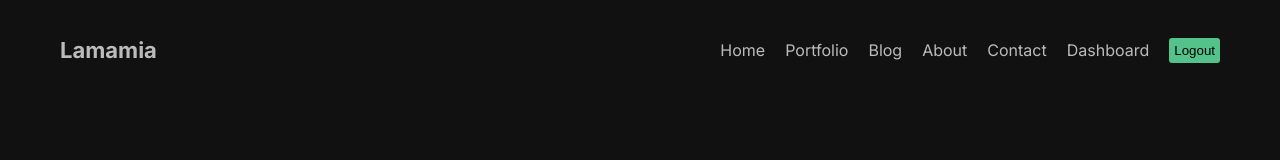
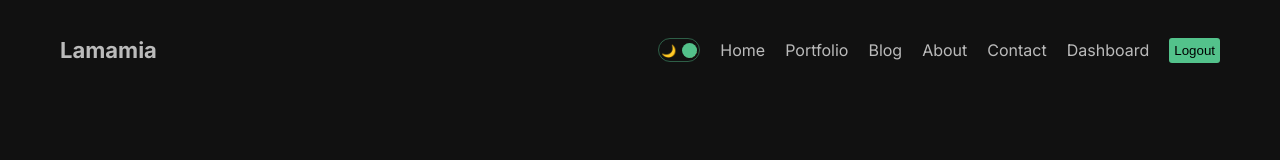
Before and after one commit to Ziaulhaq11/nextjs-new, a Next.js app: page / in a window 1280 px wide. Shown: the top 160 px of the page. Built offline with nearby package versions, Linux system fonts and the light colour scheme.

Commit message:
dark mode done with Context

```diff
--- a/src/app/globals.css
+++ b/src/app/globals.css
@@ -8,8 +8,6 @@
 body {
   max-width: 100vw;
   overflow-x: hidden;
-  background-color: #111;
-  color: #bbb;
 }
 
 a {
@@ -26,3 +24,16 @@
   flex-direction: column;
   justify-content: space-between;
 }
+.theme {
+  transition: 1s all ease;
+}
+
+.light {
+  background-color: white;
+  color: #111;
+}
+
+.dark {
+  background-color: #111;
+  color: #bbb;
+}
--- a/src/app/layout.jsx
+++ b/src/app/layout.jsx
@@ -2,6 +2,7 @@
 import "./globals.css";
 import Navbar from "@/components/navbar/Navbar";
 import Footer from "@/components/footer/Footer";
+import { ThemeProvider } from "@/context/ThemeContext";
 
 const inter = Inter({ subsets: ["latin"] });
 
@@ -14,11 +15,13 @@
   return (
     <html lang="en">
       <body className={inter.className}>
-        <div className="container">
-          <Navbar />
-          {children}
-          <Footer />
-        </div>
+        <ThemeProvider>
+          <div className="container">
+            <Navbar />
+            {children}
+            <Footer />
+          </div>
+        </ThemeProvider>
       </body>
     </html>
   );
--- /dev/null
+++ b/src/components/DarkModeToggle/DarkModeTogggle.jsx
@@ -0,0 +1,19 @@
+"use client";
+import React, { useContext } from "react";
+import styles from "./darkModeToggle.module.css";
+import { ThemeContext } from "@/context/ThemeContext";
+const DarkModeToggle = () => {
+  const { toggle, mode } = useContext(ThemeContext);
+  return (
+    <div className={styles.container} onClick={toggle}>
+      <div className={styles.icon}>🌙</div>
+      <div className={styles.icon}>🌞</div>
+      <div
+        className={styles.ball}
+        style={mode === "light" ? { left: "2px" } : { right: "2px" }}
+      />
+    </div>
+  );
+};
+
+export default DarkModeToggle;
--- /dev/null
+++ b/src/components/DarkModeToggle/darkModeToggle.module.css
@@ -0,0 +1,24 @@
+.container {
+    width: 42px;
+    height: 24px;
+    border: 1.5px solid #53c28b70;
+    border-radius: 30px;
+    display: flex;
+    justify-content: space-between;
+    align-items: center;
+    padding: 2px;
+    position: relative;
+    cursor: pointer;
+}
+
+.icon {
+    font-size: 12px;
+}
+
+.ball {
+    width: 15px;
+    height: 15px;
+    background-color: #53c28b;
+    border-radius: 50%;
+    position: absolute;
+}
--- a/src/components/navbar/Navbar.jsx
+++ b/src/components/navbar/Navbar.jsx
@@ -2,6 +2,7 @@
 import Link from "next/link";
 import React from "react";
 import styles from "./navbar.module.css";
+import DarkModeToggle from "../DarkModeToggle/DarkModeTogggle";
 const links = [
   {
     id: 1,
@@ -42,6 +43,7 @@
         Lamamia
       </Link>
       <div className={styles.links}>
+        <DarkModeToggle />
         {links.map((link) => (
           <Link key={link.id} href={link.url} className={styles.link}>
             {link.title}
--- /dev/null
+++ b/src/context/ThemeContext.js
@@ -0,0 +1,18 @@
+"use client";
+
+import { createContext, useState } from "react";
+
+export const ThemeContext = createContext();
+export const ThemeProvider = ({ children }) => {
+  const [mode, setMode] = useState("dark");
+
+  const toggle = () => {
+    setMode((prev) => (prev === "dark" ? "light" : "dark"));
+  };
+
+  return (
+    <ThemeContext.Provider value={{ toggle, mode }}>
+      <div className={`theme ${mode}`}>{children}</div>
+    </ThemeContext.Provider>
+  );
+};
```
